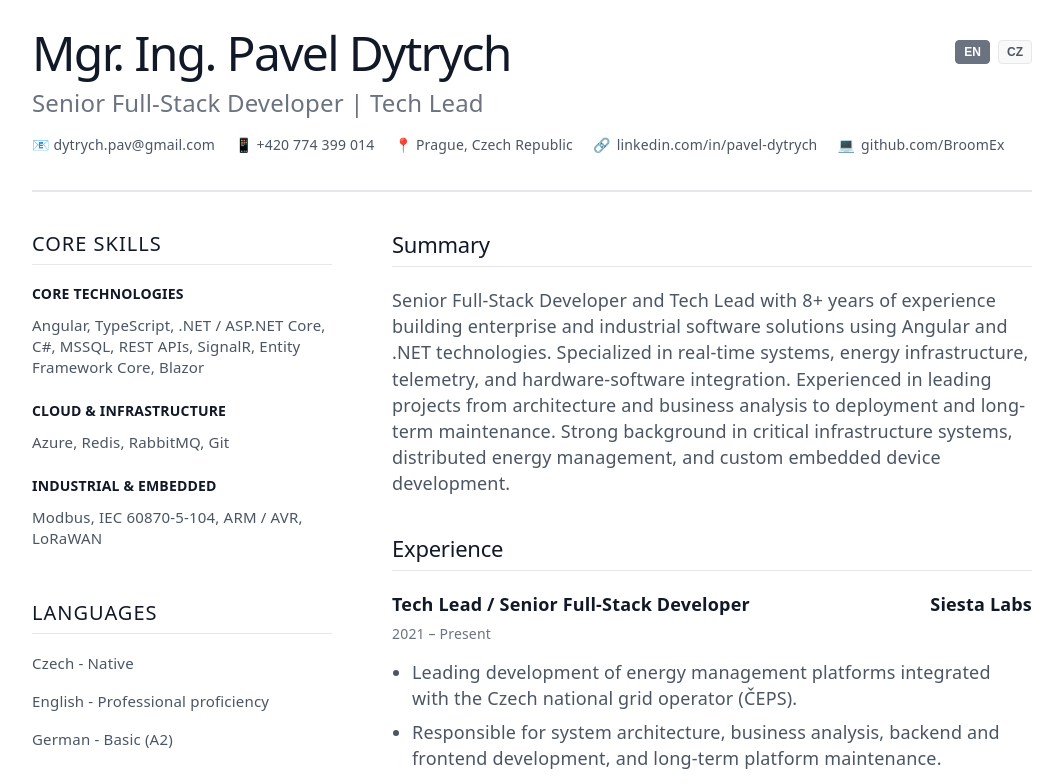
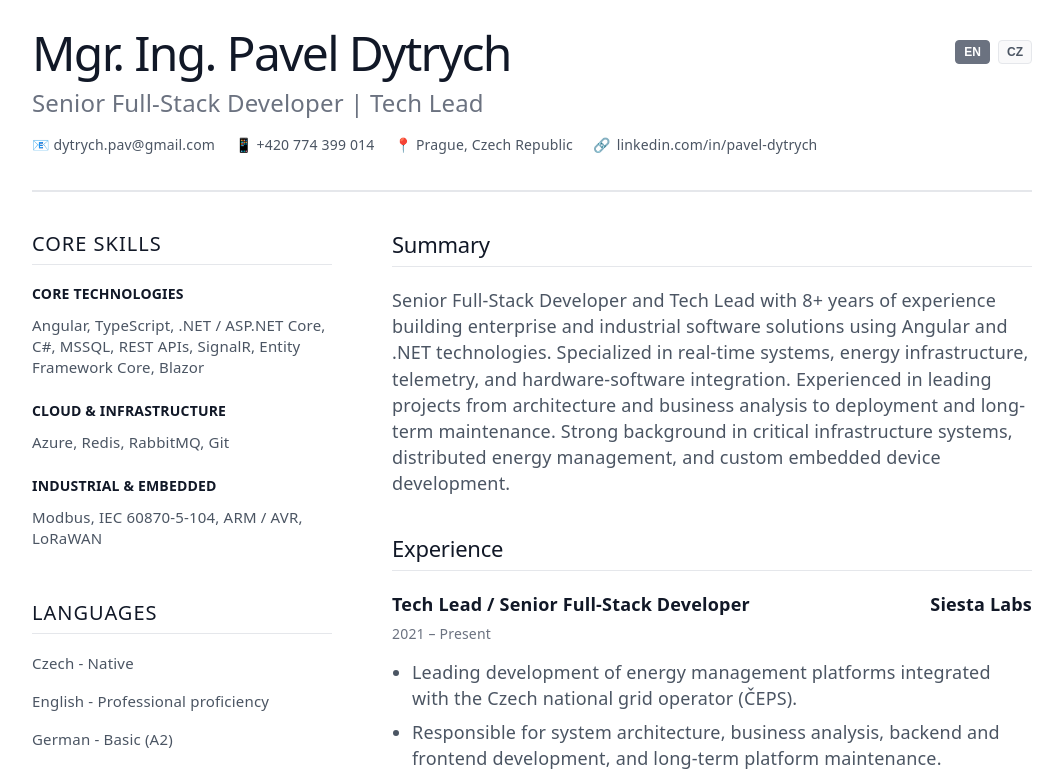
Before and after one commit to BroomEx/CV, an Angular app: page / in a window 1280 px wide. Shown: the top 784 px of the page, without its empty margins (108-1171 px from the left). Built offline with nearby package versions, Linux system fonts and the light colour scheme.

Commit message:
remove GitHub link from contact information in CV

```diff
--- a/src/app/app.html
+++ b/src/app/app.html
@@ -12,7 +12,6 @@
       <span>📱 {{ t().contact.phone }}</span>
       <span>📍 {{ t().contact.location }}</span>
       <span>🔗 <a [href]="'https://' + t().contact.linkedin" target="_blank" rel="noreferrer">{{ t().contact.linkedin }}</a></span>
-      <span>💻 <a [href]="'https://' + t().contact.github" target="_blank" rel="noreferrer">{{ t().contact.github }}</a></span>
     </div>
   </header>
 
```
